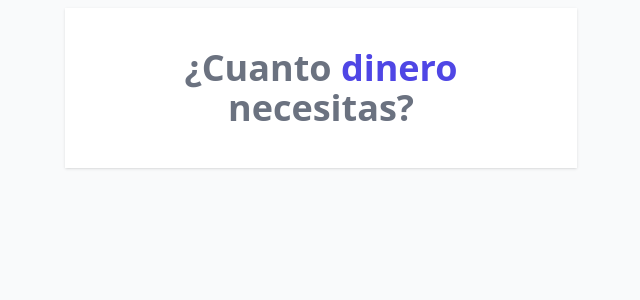
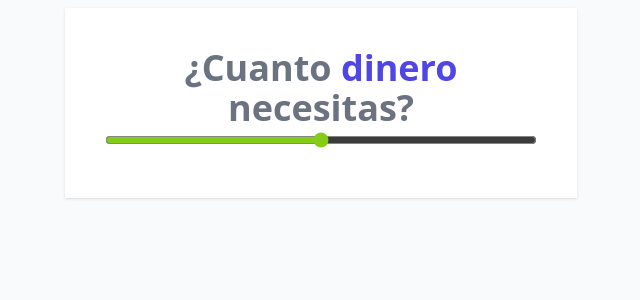
Before and after one commit to raxdevFrontier/Proyectos-HTML-CSS-JS, a React (Vite) app in the folder 65_REACT-cotizador-prestamos/: page / in a window 1280 px wide. Shown: the top 300 px of the page, without its empty margins (319-959 px from the left). Built offline with nearby package versions, Linux system fonts and the light colour scheme.

Commit message:
REACT-05_añadiendo un input

```diff
--- a/65_REACT-cotizador-prestamos/src/App.jsx
+++ b/65_REACT-cotizador-prestamos/src/App.jsx
@@ -7,6 +7,11 @@
     /* Codigo HTML */
     <div className="my-2 max-w-lg mx-auto bg-white shadow p-10">
       <Header/>
+
+      <input
+        type="range"
+        className="w-full h-6 bg-gray-200 accent-lime-500 hover:accent-lime-600"
+        />
     </div>
   )
 }
```
